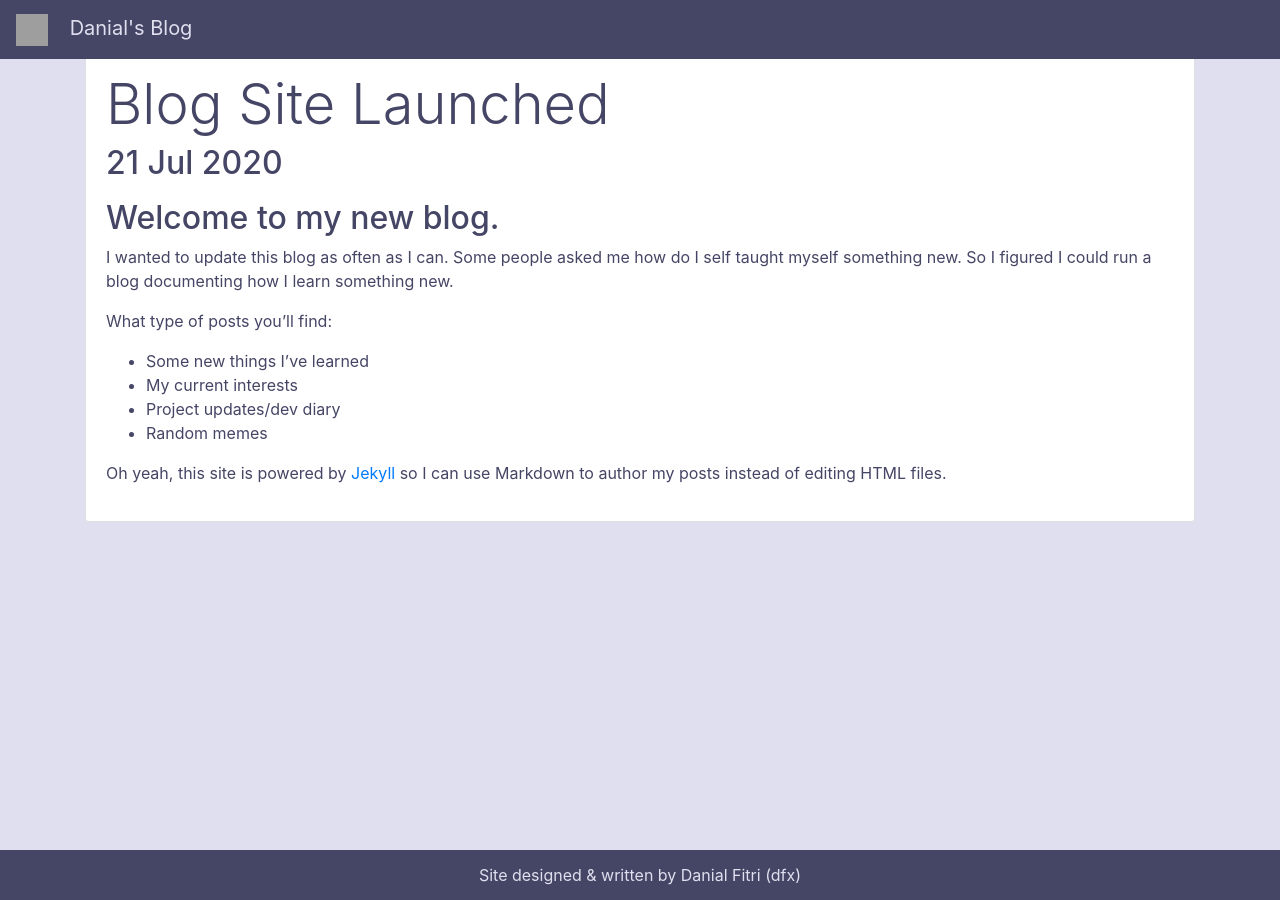
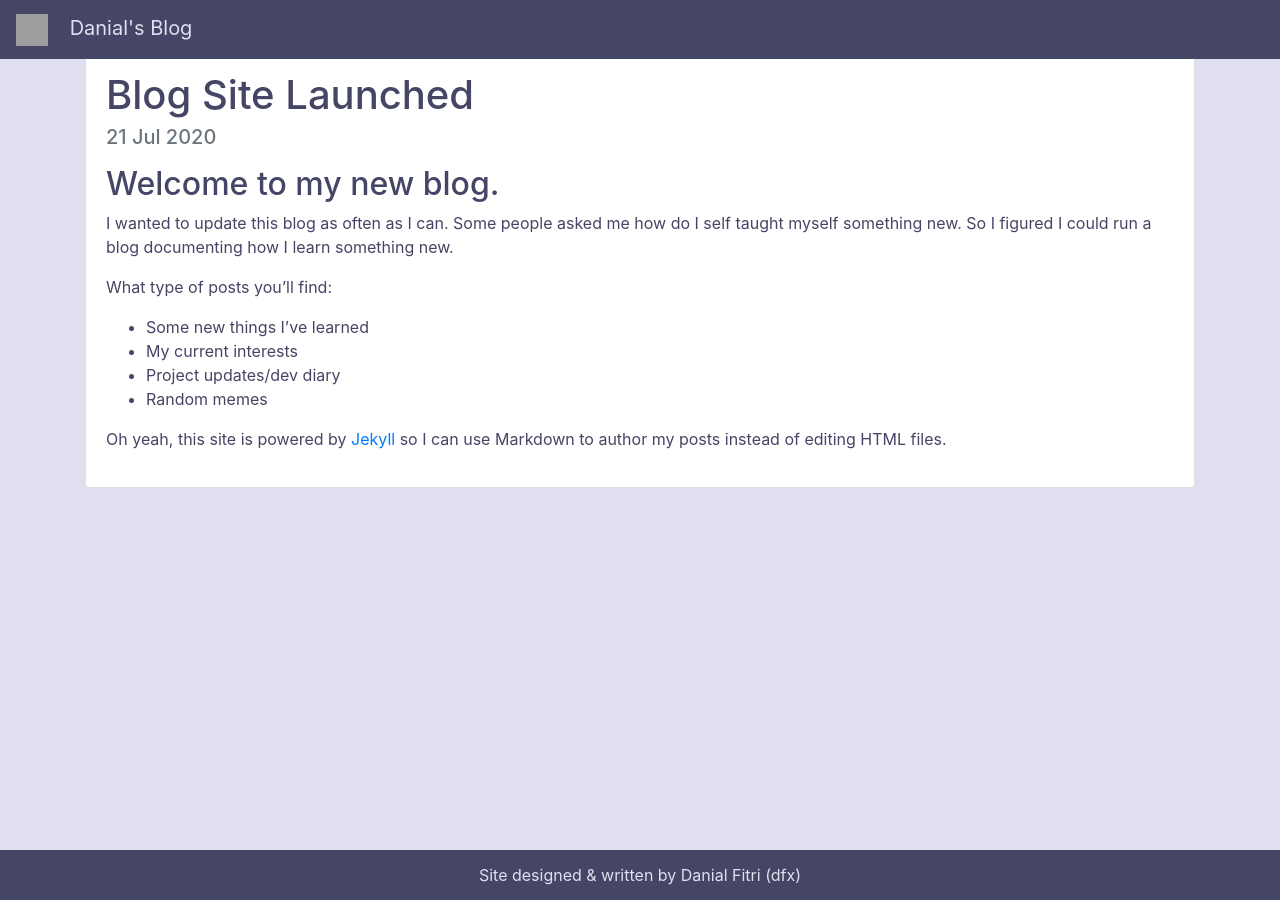
Before and after one commit to dfx81/blog, a Jekyll site: the page built from _posts/2020-07-21-blog-site-launched.md, in a window 1280 px wide. Built offline with Jekyll 4.4.1, drawn with Linux system fonts in a browser that asks for light colours; grey boxes are pictures that could not be loaded.

Commit message:
New post

```diff
--- a/_layouts/post.html
+++ b/_layouts/post.html
@@ -4,10 +4,10 @@ layout: default
 <div class="container">
   <div class="card">
     <div class="card-body">
-      <h1 class="card-title display-4">{{ page.title }}</h1>
-      <h2 class="card-subtitle display-5">
+      <h1 class="card-title">{{ page.title }}</h1>
+      <p class="card-subtitle text-muted h5">
         {{page.date | date_to_string}}
-      </h2>
+      </p>
       <p class="card-text">
         {{ content }}
       </p>
--- a/index.html
+++ b/index.html
@@ -9,7 +9,7 @@ title: Danial's Blog
     </div>
   </div>
   <div class="container">
-    <h1 class="display-6">Posts</h1>
+    <h1 class="h3">Posts</h1>
     <ul class="list-group">
       {% for post in site.posts %}
       <li class="list-group-item list-group-item-action">
```
Also changed, not shown: _posts/2020-09-06-blog-site-finished.md (added, +15 -0 lines), _posts/2020-07-21-blog-site-launched.md (line endings or trailing spaces).
